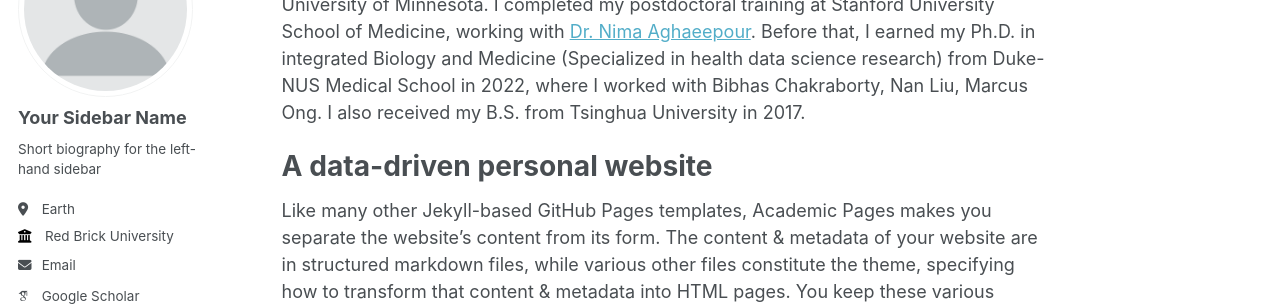
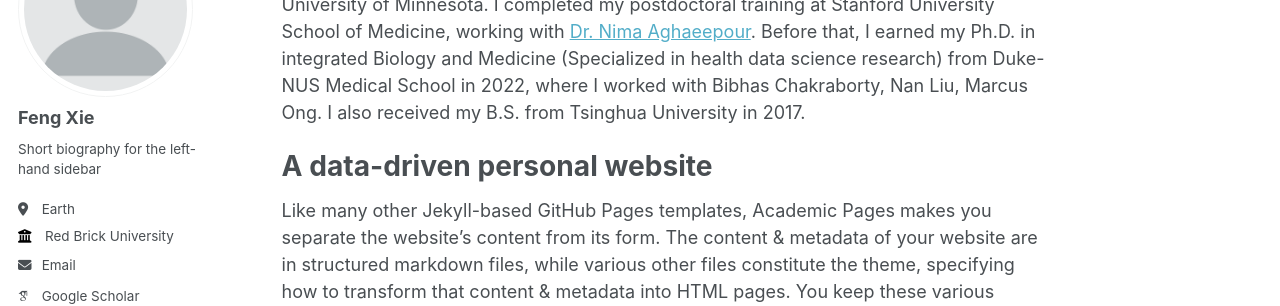
Before and after one commit to fengx13/fengx13.github.io, a Jekyll site: the page built from _pages/about.md, in a window 1280 px wide. Shown: the part 184-490 px from the top of the page. Built offline with Jekyll 4.4.1, drawn with Linux system fonts in a browser that asks for light colours; some web fonts are replaced.

Commit message:
Update _config.yml

```diff
--- a/_config.yml
+++ b/_config.yml
@@ -22,7 +22,7 @@ repository               : "academicpages/academicpages.github.io"
 author:
   # Biographic information
   avatar           : "profile.png"
-  name             : "Your Sidebar Name"
+  name             : "Feng Xie"
   pronouns         : # example: "she/her"
   bio              : "Short biography for the left-hand sidebar"
   location         : "Earth"
```
